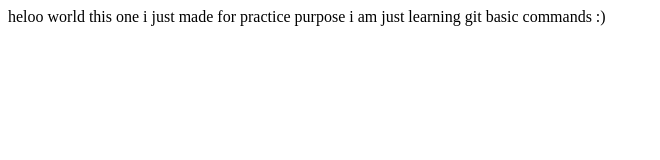
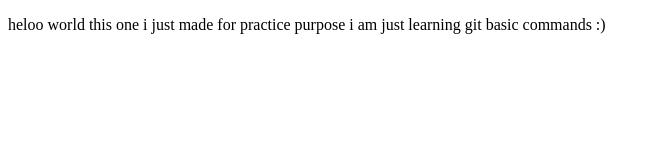
Before and after one commit to Sivakumarsahoo/practice1, a plain HTML site: page index.html in a window 1280 px wide. Shown: the whole page, without its empty margins (0-660 px from the left). Drawn offline with Linux system fonts and the light colour scheme.

Commit message:
p tag added and font color is given

```diff
--- a/index.html
+++ b/index.html
@@ -7,7 +7,7 @@
     <title>Document</title>
 </head>
 <body>
-heloo world this one i just made for practice purpose i am just learning git basic commands
-:)
+	<p color:"red"> heloo world this one i just made for practice purpose i am just learning git basic commands
+	:)</p>
 </body>
 </html>
```
